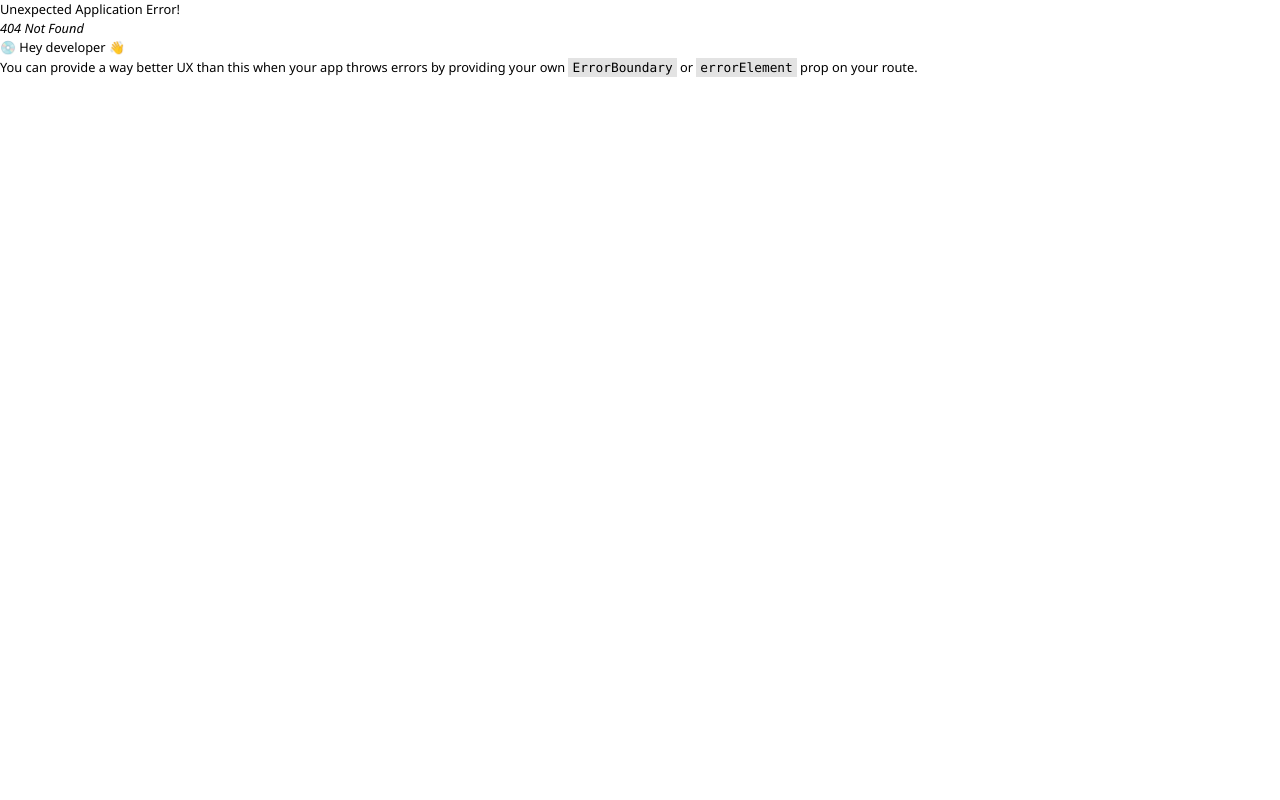
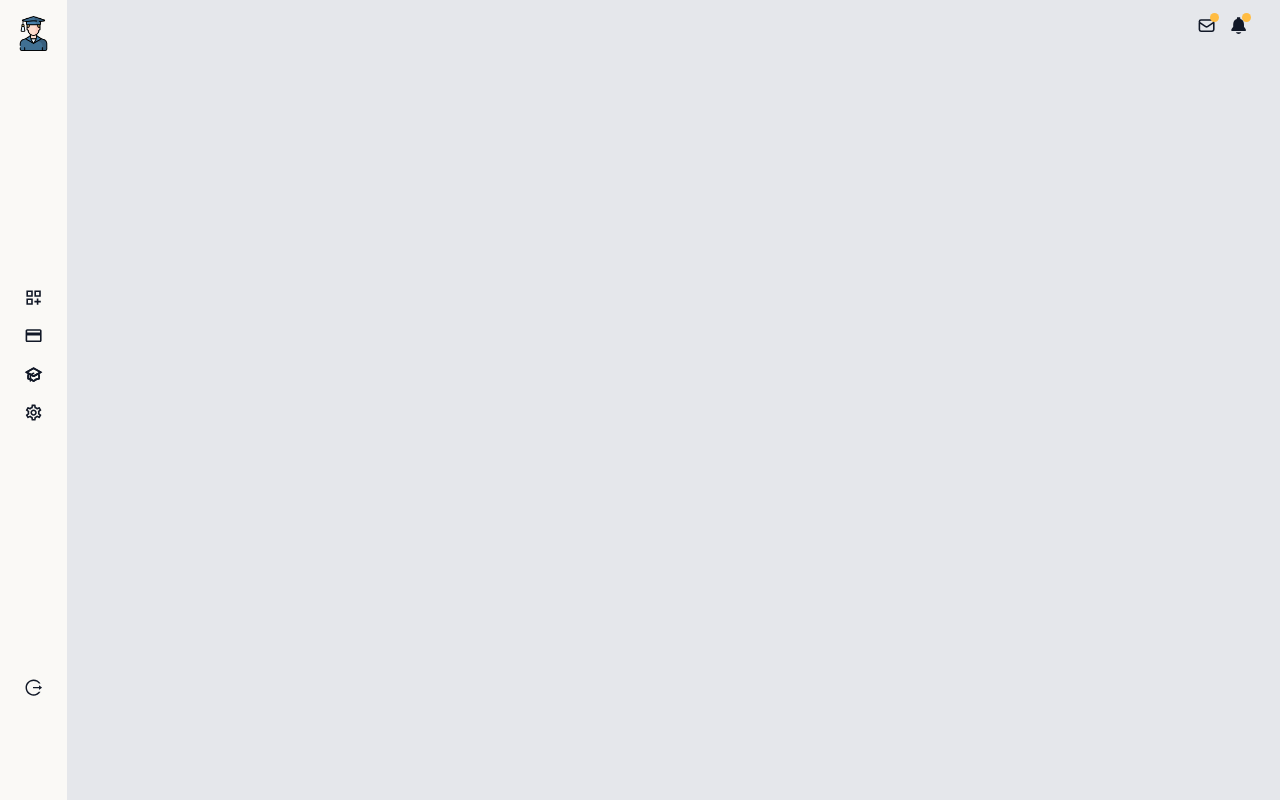
Before and after one commit to abusaidshabib/univast-client, a React (Vite) app: page /student/setting in a window 1280 px wide. Before the commit this address had no page. Built offline with nearby package versions, Linux system fonts and the light colour scheme.

Commit message:
setting started

```diff
--- a/src/Components/StudentDashboard/Shared/Menu.jsx
+++ b/src/Components/StudentDashboard/Shared/Menu.jsx
@@ -32,7 +32,7 @@ const Menu = () => {
             </Link>
           </li>
           <li className="pb-6">
-            <Link className="">
+            <Link to="/student/setting" className="">
               <MdOutlineSettings className="text-2xl" />
             </Link>
           </li>
--- /dev/null
+++ b/src/Pages/StudentDashboard/Ssetting.jsx
@@ -0,0 +1,9 @@
+const Ssetting = () => {
+  return (
+    <div>
+
+    </div>
+  );
+};
+
+export default Ssetting;
--- a/src/Routes/Router/Router.jsx
+++ b/src/Routes/Router/Router.jsx
@@ -5,6 +5,7 @@ import Admission from "../../Pages/Main/Admission";
 import AdmissionForm from "../../Components/Main/Admission/AdmissionForm";
 import StudentDashbaord from "../../Layouts/StudentDashbaord";
 import Shome from "../../Pages/StudentDashboard/Shome";
+import Ssetting from "../../Pages/StudentDashboard/Ssetting";
 
 const router = createBrowserRouter([
   {
@@ -40,6 +41,10 @@ const router = createBrowserRouter([
       {
         path: "/student/home",
         element: <Shome></Shome>
+      },
+      {
+        path: "/student/setting",
+        element: <Ssetting></Ssetting>
       }
     ]
   }
```
Also changed, not shown: 1 other file (tests, documents, lock files or other folders).
